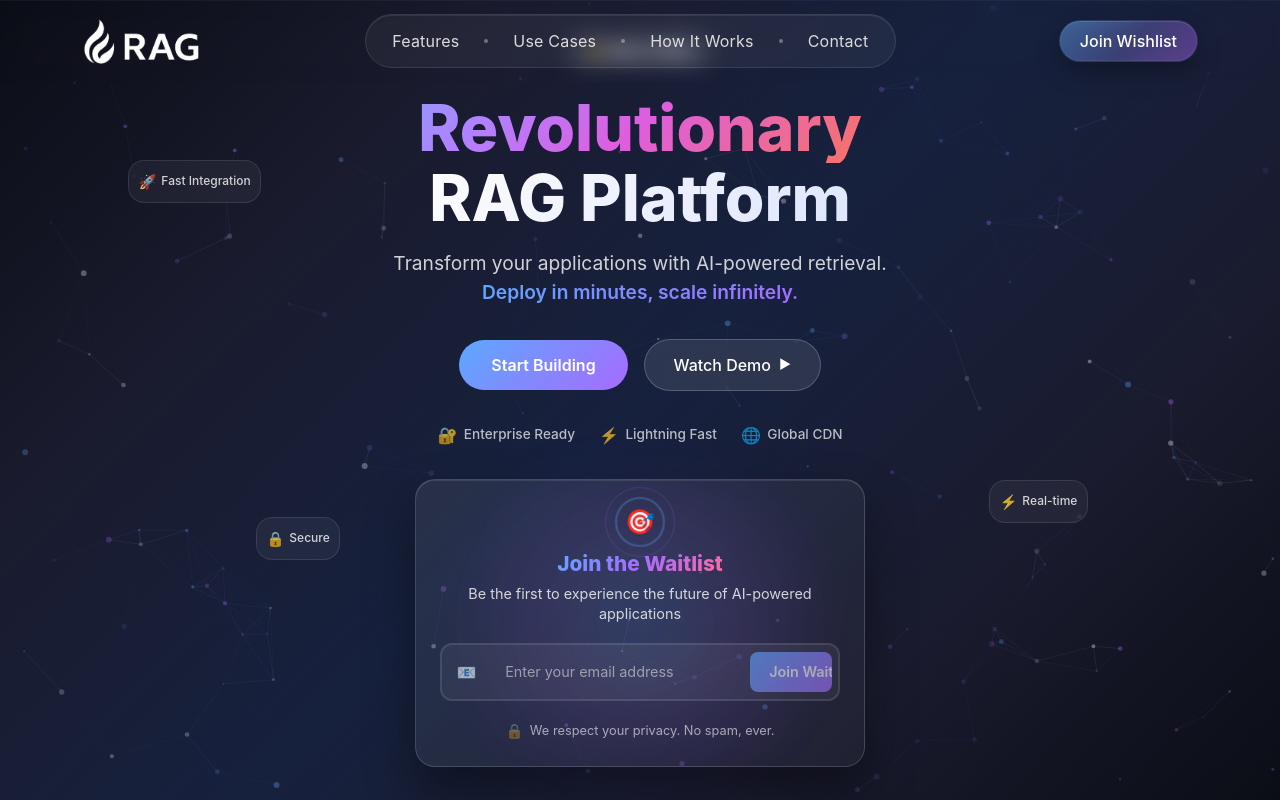
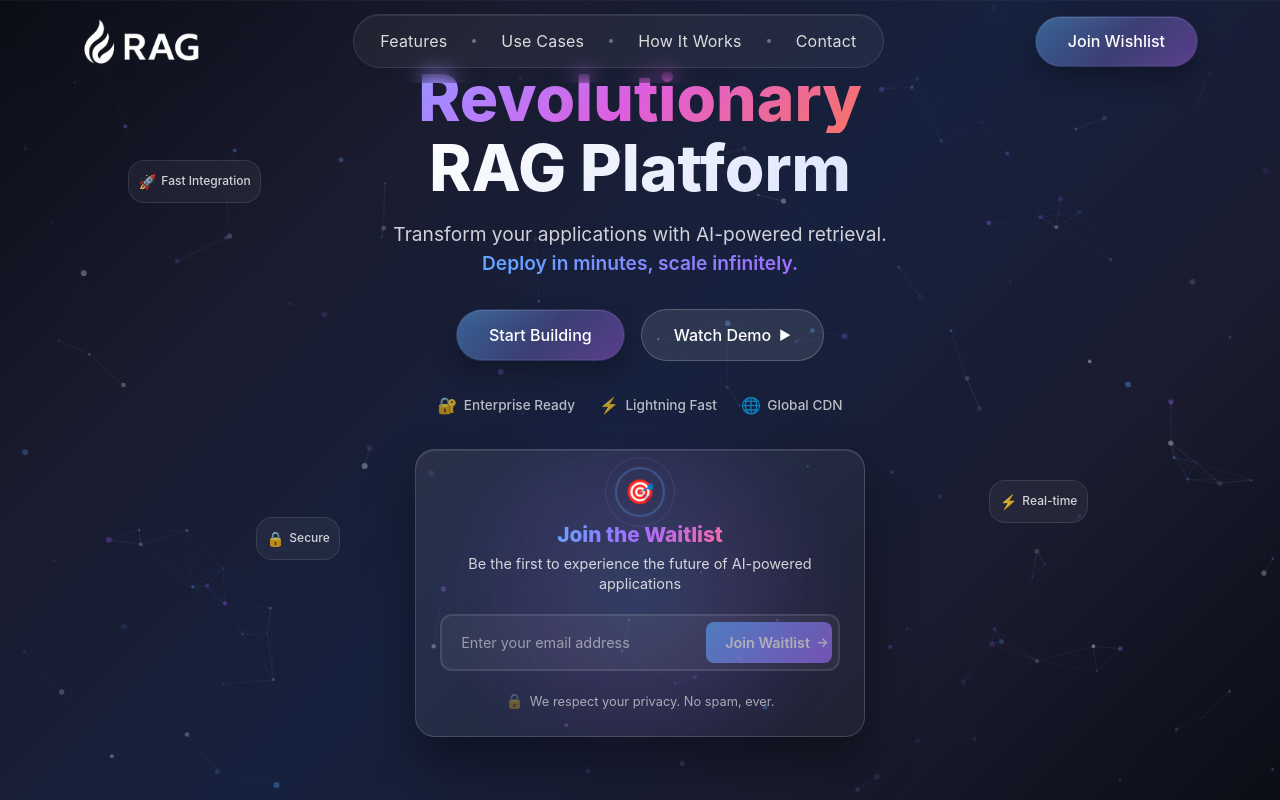
Before and after one commit to dhavalinventam/rag-website, a Next.js app: page / in a window 1280 px wide. Shown: the top 800 px of the page. Built offline with nearby package versions, Linux system fonts and the light colour scheme.

Commit message:
css update

```diff
--- a/src/components/pages/home/hero-section/hero.module.scss
+++ b/src/components/pages/home/hero-section/hero.module.scss
@@ -137,6 +137,7 @@
   text-decoration: none;
   font-weight: 600;
   font-size: 1rem;
+  line-height: 1.5;
   transition: all 0.3s ease;
   overflow: hidden;
   border: none;
@@ -166,26 +167,7 @@
   left: 100%;
 }
 
-.secondaryButton {
-  display: inline-flex;
-  align-items: center;
-  gap: 0.5rem;
-  background: rgba(255, 255, 255, 0.1);
-  backdrop-filter: blur(10px);
-  border: 1px solid rgba(255, 255, 255, 0.2);
-  color: #fff;
-  padding: 0.8rem 1.8rem;
-  border-radius: 50px;
-  text-decoration: none;
-  font-weight: 500;
-  font-size: 1rem;
-  transition: all 0.3s ease;
 
-  &:hover {
-    background: rgba(255, 255, 255, 0.2);
-    transform: translateY(-2px);
-  }
-}
 
 .playIcon {
   font-size: 0.8rem;
--- a/src/components/pages/home/hero-section/index.tsx
+++ b/src/components/pages/home/hero-section/index.tsx
@@ -143,10 +143,6 @@ const HeroSection = () => {
              {/* Main content */}
        <div className={styles.container}>
          <div className={styles.content}>
-          <div className={styles.badge}>
-            <span className={styles.badgeText}>✨ Now in Beta</span>
-          </div>
-
            <h1 className={styles.title}>
             <span className={styles.titleLine}>
               <span className={styles.gradientText}>Revolutionary</span>
@@ -163,11 +159,13 @@ const HeroSection = () => {
           </p>
 
           <div className={styles.actions}>
-            <Link href={{ pathname: "/", hash: "get-started" }} className={styles.primaryButton}>
+            <Link
+              href={{ pathname: "/", hash: "get-started" }}
+              className="btn btn-gradient-primary rounded-pill"
+            >
               <span>Start Building</span>
-              <div className={styles.buttonGlow} />
             </Link>
-            <Link href={{ pathname: "/", hash: "demo" }} className={styles.secondaryButton}>
+            <Link href={{ pathname: "/", hash: "demo" }} className="btn btn-secondary">
               <span>Watch Demo</span>
               <div className={styles.playIcon}>▶</div>
             </Link>
@@ -223,7 +221,6 @@ const HeroSection = () => {
                                             {!isSubmitted ? (
                  <form onSubmit={handleSubmit} className={styles.wishlistForm}>
                    <div className={`${styles.inputGroup} ${isFocused ? styles.focused : ""}`}>
-                    <div className={styles.inputIcon}>📧</div>
                      <input
                       type="email"
                       value={email}
@@ -261,9 +258,9 @@ const HeroSection = () => {
                     <div className={styles.successIcon}>✅</div>
                     <div className={styles.successRing} />
                   </div>
-                  <h4>You're on the list!</h4>
+                  <h4>You&apos;re on the list!</h4>
                   <p>
-                    Welcome to the future! We'll notify you as soon as we launch with exclusive
+                    Welcome to the future! We&apos;ll notify you as soon as we launch with exclusive
                     early access.
                   </p>
                   <div className={styles.successBadge}>
--- a/src/styles/global.scss
+++ b/src/styles/global.scss
@@ -62,8 +62,8 @@ a {
 .btn {
   font-size: 16px;
   font-weight: 600;
-  line-height: 1.25;
-  padding: 0.625rem 1.25rem;
+  line-height: 1.5;
+  padding: 0.800rem 2rem;
   border-radius: 999px;
 }
 
@@ -75,10 +75,10 @@ a {
   color: #ffffff;
   font-weight: 500;
   border: 1px solid transparent;
-  padding: 0.625rem 1.25rem;
+  padding: 0.800rem 2rem;
   transition: box-shadow 0.25s ease, filter 0.25s ease, transform 0.25s ease, border-color 0.25s ease;
   font-size: 16px;
-  line-height: 1.25;
+  line-height: 1.5;
   border-radius: 999px;
   box-shadow:
     0 1px 0 rgba(255, 255, 255, 0.07) inset,
@@ -166,13 +166,15 @@ a {
   background: rgba(255, 255, 255, 0.08);
   color: #f3f3f3;
   border: 1px solid rgba(255, 255, 255, 0.16);
-  padding: 0.625rem 1.25rem;
+  padding: 0.800rem 2rem;
   border-radius: 999px;
   backdrop-filter: blur(8px);
   -webkit-backdrop-filter: blur(8px);
   box-shadow: inset 0 1px 0 rgba(255, 255, 255, 0.08);
   transition: background 0.2s ease, border-color 0.2s ease, transform 0.2s ease, box-shadow 0.2s ease;
   font-weight: 500;
+  font-size: 16px;
+  line-height: 1.5;
   text-transform: capitalize;
 }
 
@@ -191,6 +193,40 @@ a {
 .btn-ghost:focus-visible {
   outline: none;
   box-shadow: 0 0 0 4px rgba($color-accent-blue, 0.18);
+}
+
+// Secondary button (used for outline/secondary CTAs)
+.btn-secondary {
+  position: relative;
+  display: inline-flex;
+  align-items: center;
+  gap: 0.5rem;
+  background: rgba(255, 255, 255, 0.1);
+  backdrop-filter: blur(10px);
+  border: 1px solid rgba(255, 255, 255, 0.2);
+  color: #fff;
+  padding: 0.800rem 2rem;
+  border-radius: 999px;
+  text-decoration: none;
+  font-weight: 500;
+  font-size: 16px;
+  line-height: 1.5;
+  transition: all 0.3s ease;
+  cursor: pointer;
+
+  &:hover {
+    background: rgba(255, 255, 255, 0.2);
+    transform: translateY(-2px);
+  }
+
+  &:active {
+    transform: translateY(0);
+  }
+
+  &:focus-visible {
+    outline: none;
+    box-shadow: 0 0 0 3px rgba($color-accent-blue, 0.2);
+  }
 }
 
 main {
```
Lines whose indentation alone changed are shown as unchanged.
